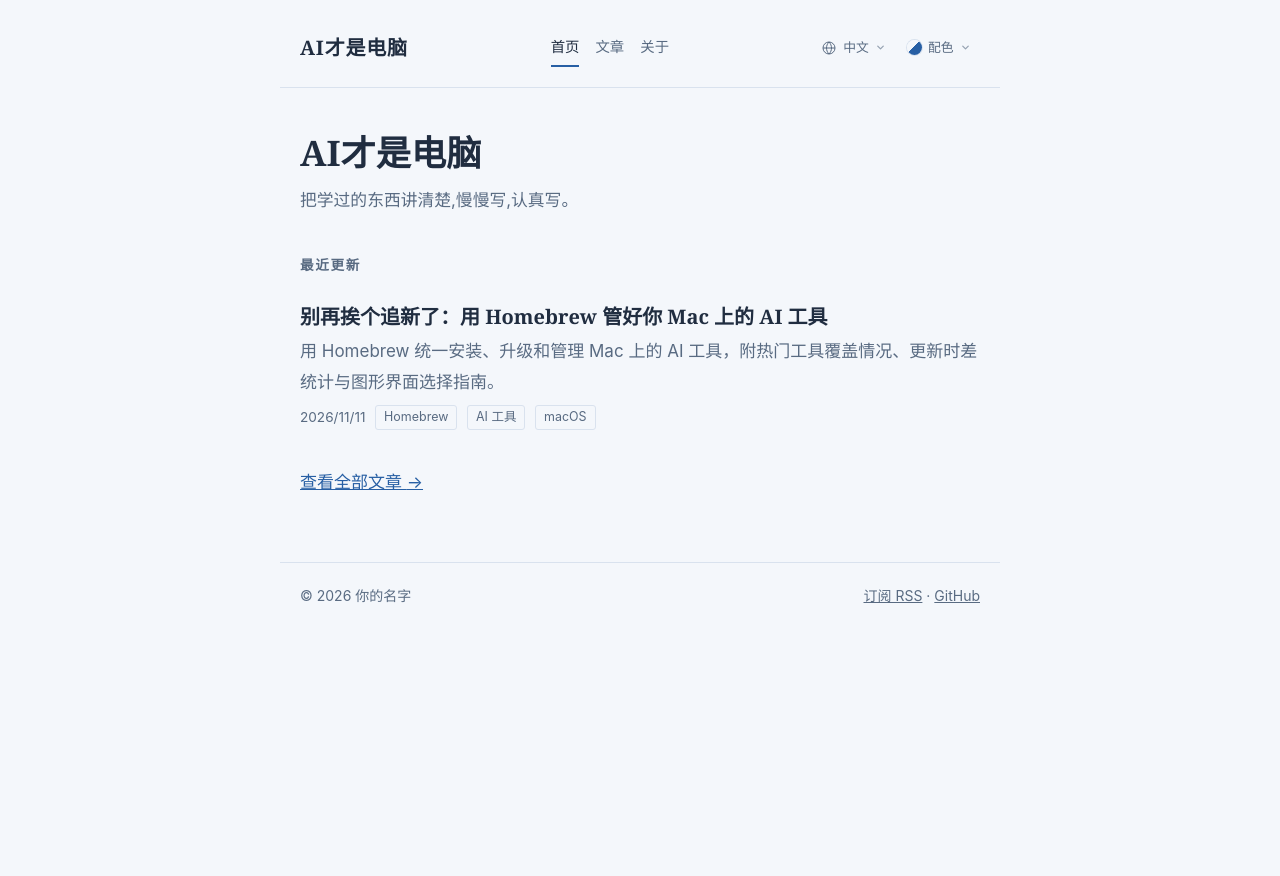
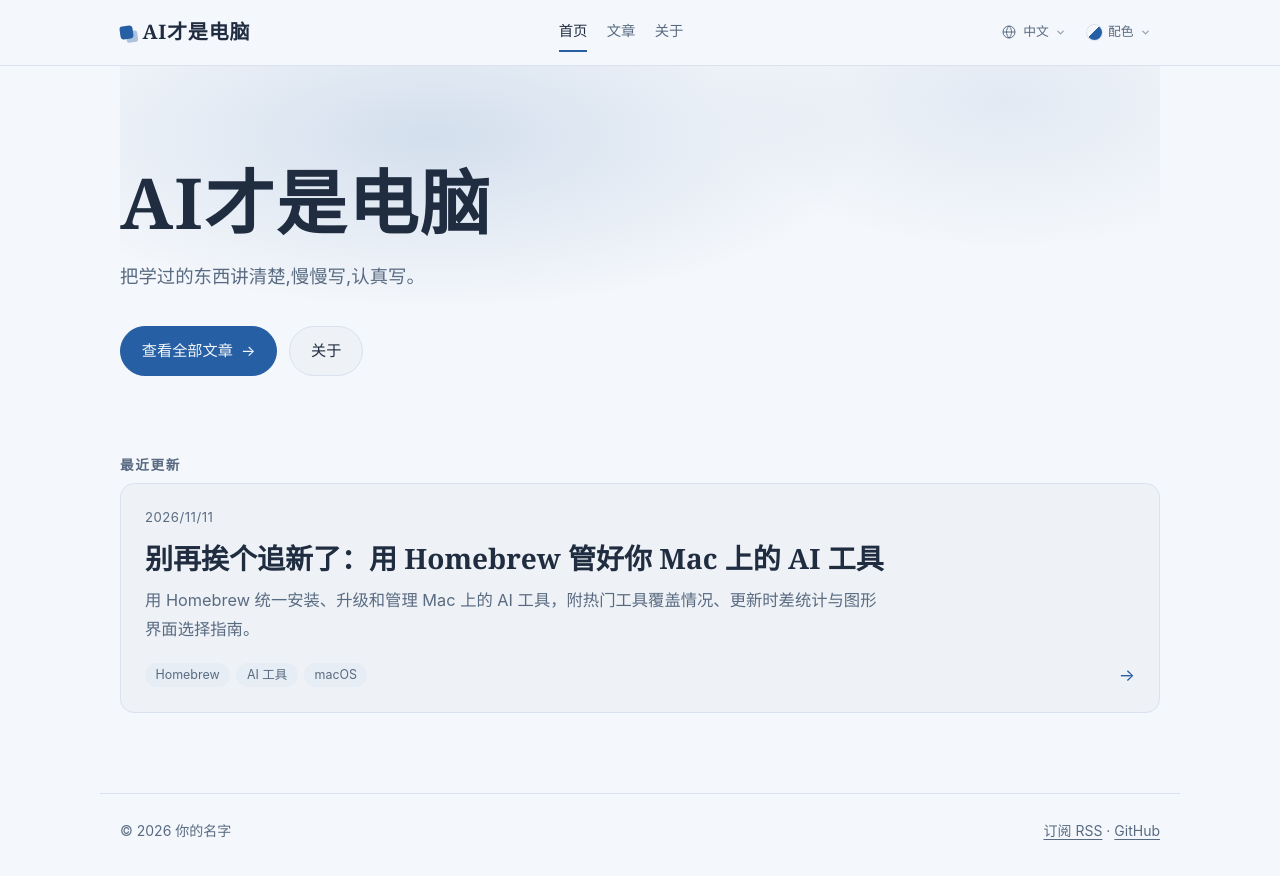
Before and after one commit to standby2025/pasges, an Astro site: page / in a window 1280 px wide. Before the commit the page ends 800 px from the top, so only its background shows below. Built offline with nearby package versions, Linux system fonts and the light colour scheme; Astro itself is replaced by a stand-in of ours.

Commit message:
Redesign UI with sticky header, home hero, post card grid and reading progress
Co-Authored-By: Claude Sonnet 5.5 <noreply@anthropic.com>

```diff
--- a/src/components/Footer.astro
+++ b/src/components/Footer.astro
@@ -17,9 +17,9 @@ const author = AUTHOR === '你的名字' ? ui.author : AUTHOR;
 
 <style>
 	.site-footer {
-		max-width: var(--width);
-		margin: 4rem auto 0;
-		padding: 1.25rem 1.25rem 3rem;
+		max-width: var(--wide);
+		margin: 5rem auto 0;
+		padding: 1.5rem 1.25rem 3rem;
 		display: flex;
 		justify-content: space-between;
 		flex-wrap: wrap;
--- a/src/components/Header.astro
+++ b/src/components/Header.astro
@@ -18,6 +18,7 @@ const isActive = (href: string) =>
 ---
 
 <header class="site-header">
+ <div class="bar">
  <a class="brand" href={localePath(lang, '/')}>{site.title}</a>
  <nav class="main-nav" aria-label={site.navigation}>
   {links.map((link) => <a href={link.href} class:list={{ active: isActive(link.href) }}>{link.label}</a>)}
@@ -53,6 +54,7 @@ const isActive = (href: string) =>
     </button>)}
    </div>
   </details>
+ </div>
  </div>
 </header>
 
@@ -103,9 +105,11 @@ const isActive = (href: string) =>
 </script>
 
 <style>
- .site-header { max-width: var(--width); margin: 0 auto; padding: 1.75rem 1.25rem 1.25rem; display: flex; flex-wrap: wrap; align-items: center; gap: 1rem 1.4rem; border-bottom: 1px solid var(--line); }
- .brand { margin-inline-end: auto; font-family: var(--serif); font-size: 1.25rem; font-weight: 700; letter-spacing: .04em; overflow-wrap: anywhere; color: var(--ink); text-decoration: none; }
- .main-nav { display: flex; flex-wrap: wrap; gap: 1rem; }
+ .site-header { position: sticky; top: 0; z-index: 30; border-bottom: 1px solid var(--line); background: color-mix(in srgb, var(--paper) 82%, transparent); -webkit-backdrop-filter: saturate(1.4) blur(14px); backdrop-filter: saturate(1.4) blur(14px); }
+ .bar { max-width: var(--wide); margin: 0 auto; padding: .8rem 1.25rem; display: flex; flex-wrap: wrap; align-items: center; gap: .6rem 1.6rem; }
+ .brand { display: inline-flex; align-items: center; gap: .6rem; margin-inline-end: auto; font-family: var(--serif); font-size: 1.25rem; font-weight: 700; letter-spacing: .04em; overflow-wrap: anywhere; color: var(--ink); text-decoration: none; }
+ .brand::before { content: ''; flex: none; width: .8rem; height: .8rem; border-radius: 3px; background: var(--accent); box-shadow: .3rem .3rem 0 -.05rem color-mix(in srgb, var(--accent) 35%, transparent); transform: rotate(-8deg); }
+ .main-nav { display: flex; flex-wrap: wrap; gap: 1.2rem; }
  .main-nav a { color: var(--muted); text-decoration: none; font-size: .9rem; padding-block: .35rem; border-bottom: 2px solid transparent; }
  .main-nav a:hover, .main-nav a.active { color: var(--ink); border-bottom-color: var(--accent); }
  .preferences { display: flex; align-items: center; gap: .15rem; margin-inline-start: auto; }
@@ -135,7 +139,7 @@ const isActive = (href: string) =>
  .swatch-rose { background: linear-gradient(135deg,#fcf5f6 50%,#9b3c60 50%); }
  .swatch-night { background: linear-gradient(135deg,#18212e 50%,#91bbf2 50%); }
  @media (max-width: 560px) {
-  .site-header { gap: .7rem .5rem; }
+  .bar { gap: .5rem; }
   .brand { flex-basis: 100%; }
   .main-nav { gap: .8rem; }
   .main-nav a { font-size: .85rem; }
--- a/src/components/PostList.astro
+++ b/src/components/PostList.astro
@@ -6,21 +6,26 @@ import FormattedDate from './FormattedDate.astro';
 
 interface Props {
 	posts: CollectionEntry<'blog'>[];
- lang?: Language;
+	lang?: Language;
+	featured?: boolean;
 }
-const { posts, lang = 'zh' } = Astro.props;
+const { posts, lang = 'zh', featured = false } = Astro.props;
+const arrow = lang === 'ar' ? '←' : '→';
 ---
 
 <ul class="post-list">
 	{
-		posts.map((post) => (
-			<li>
+		posts.map((post, index) => (
+			<li class:list={{ featured: featured && index === 0 }}>
 				<a href={withBase(`/blog/${post.id}/`)}>
+					<div class="meta">
+						<FormattedDate date={post.data.pubDate} lang={localeNames[lang]} />
+					</div>
 					<h3>{post.data.title}</h3>
 					<p>{post.data.description}</p>
-					<div class="meta">
-						<FormattedDate date={post.data.pubDate} lang={localeNames[lang]} />
-						{post.data.tags.map((t) => <span class="tag">{t}</span>)}
+					<div class="foot">
+						<span class="tags">{post.data.tags.map((t) => <span class="tag">{t}</span>)}</span>
+						<span class="arrow" aria-hidden="true">{arrow}</span>
 					</div>
 				</a>
 			</li>
@@ -30,45 +35,92 @@ const { posts, lang = 'zh' } = Astro.props;
 
 <style>
 	.post-list {
-		list-style: none;
+		display: grid;
+		grid-template-columns: repeat(auto-fill, minmax(min(100%, 300px), 1fr));
+		gap: 1.1rem;
 		margin: 0;
 		padding: 0;
+		list-style: none;
 	}
-	li + li {
-		border-top: 1px solid var(--line);
+	li.featured {
+		grid-column: 1 / -1;
 	}
 	a {
-		display: block;
-		padding: 1.25rem 0;
+		display: flex;
+		flex-direction: column;
+		height: 100%;
+		padding: 1.4rem 1.5rem;
+		border: 1px solid var(--line);
+		border-radius: var(--radius);
+		background: var(--card);
 		color: inherit;
 		text-decoration: none;
+		transition: transform 0.18s ease, box-shadow 0.18s ease, border-color 0.18s ease;
+	}
+	a:hover {
+		transform: translateY(-3px);
+		border-color: color-mix(in srgb, var(--accent) 45%, var(--line));
+		box-shadow: var(--shadow);
+	}
+	.meta {
+		margin-bottom: 0.5rem;
+		font-size: 0.82rem;
+		letter-spacing: 0.04em;
+		color: var(--muted);
 	}
 	h3 {
-		margin: 0 0 0.35rem;
+		margin: 0 0 0.5rem;
 		font-family: var(--serif);
 		font-size: 1.25rem;
-		line-height: 1.4;
+		line-height: 1.45;
 		color: var(--ink);
+		transition: color 0.18s;
+	}
+	li.featured h3 {
+		font-size: 1.75rem;
 	}
 	a:hover h3 {
 		color: var(--accent);
 	}
 	p {
-		margin: 0 0 0.5rem;
+		display: -webkit-box;
+		-webkit-line-clamp: 3;
+		-webkit-box-orient: vertical;
+		overflow: hidden;
+		margin: 0 0 1rem;
 		color: var(--muted);
+		font-size: 0.95rem;
+		line-height: 1.75;
 	}
-	.meta {
+	li.featured p {
+		-webkit-line-clamp: 4;
+		max-width: 46rem;
+		font-size: 1.02rem;
+	}
+	.foot {
+		display: flex;
+		align-items: center;
+		justify-content: space-between;
+		gap: 0.75rem;
+		margin-top: auto;
+	}
+	.tags {
 		display: flex;
 		flex-wrap: wrap;
-		align-items: center;
-		gap: 0.6rem;
-		font-size: 0.85rem;
-		color: var(--muted);
+		gap: 0.4rem;
 	}
-	.tag {
-		padding: 0 0.5rem;
-		border: 1px solid var(--line);
-		border-radius: 3px;
-		font-size: 0.78rem;
+	.arrow {
+		color: var(--accent);
+		transition: transform 0.18s;
+	}
+	a:hover .arrow {
+		transform: translateX(4px);
+	}
+	:global([dir='rtl']) a:hover .arrow {
+		transform: translateX(-4px);
+	}
+	@media (prefers-reduced-motion: reduce) {
+		a, h3, .arrow { transition: none; }
+		a:hover { transform: none; }
 	}
 </style>
--- a/src/components/SitePage.astro
+++ b/src/components/SitePage.astro
@@ -31,13 +31,19 @@ const homeTargets = Object.fromEntries(languages.map((language) => [language, lo
  </head>
  <body>
   <Header lang={lang} languageLinks={languageLinks} />
-  <main>
+  <main class:list={{ wide: kind !== 'about' }}>
    {kind === 'home' ? <>
-    <section class="intro"><h1>{ui.title}</h1><p>{ui.description}</p></section>
+    <section class="hero">
+     <h1>{ui.title}</h1>
+     <p class="lede">{ui.description}</p>
+     <div class="actions">
+      <a class="btn primary" href={localePath(lang, '/blog/')}>{ui.all} <span aria-hidden="true">{lang === 'ar' ? '←' : '→'}</span></a>
+      <a class="btn" href={localePath(lang, '/about/')}>{articleUI[lang].about}</a>
+     </div>
+    </section>
     <h2 class="section-title">{ui.recent}</h2>
-    <PostList posts={posts.slice(0, 8)} lang={lang} />
+    <PostList posts={posts.slice(0, 7)} lang={lang} featured />
     {posts.length === 0 && <p>{ui.empty}</p>}
-    <p><a href={localePath(lang, '/blog/')}>{ui.all} <span aria-hidden="true">{lang === 'ar' ? '←' : '→'}</span></a></p>
    </> : kind === 'blog' ? <>
     <h1>{title}</h1>
     {years.map((year) => <section class="year-group">
@@ -51,9 +57,16 @@ const homeTargets = Object.fromEntries(languages.map((language) => [language, lo
  </body>
 </html>
 <style>
+ main.wide { max-width: var(--wide); }
  h1 { margin: 0 0 1rem; font-size: 2.2rem; }
- .intro { margin-bottom: 2.5rem; }
- .intro h1 { margin-bottom: .5rem; }
- .intro p { margin: 0; color: var(--muted); font-size: 1.05rem; }
- .year-group { margin-bottom: 1.5rem; }
+ .hero { position: relative; margin: 0 0 3rem; padding: 3.5rem 0 2rem; }
+ .hero::before { content: ''; position: absolute; inset: -2.5rem 0 auto; height: 22rem; z-index: -1; background: radial-gradient(ellipse 60% 70% at 30% 20%, color-mix(in srgb, var(--accent) 16%, transparent), transparent 70%), radial-gradient(ellipse 40% 60% at 85% 10%, color-mix(in srgb, var(--accent) 9%, transparent), transparent 70%); pointer-events: none; }
+ .hero h1 { margin: 0 0 1rem; font-size: clamp(2.6rem, 7vw, 4.4rem); line-height: 1.15; letter-spacing: .02em; }
+ .lede { max-width: 38rem; margin: 0 0 2rem; color: var(--muted); font-size: 1.15rem; line-height: 1.9; }
+ .actions { display: flex; flex-wrap: wrap; gap: .75rem; }
+ .btn { display: inline-flex; align-items: center; gap: .5rem; padding: .65rem 1.3rem; border: 1px solid var(--line); border-radius: 999px; color: var(--ink); background: var(--card); font-size: .95rem; text-decoration: none; transition: transform .15s, box-shadow .15s, border-color .15s; }
+ .btn:hover { transform: translateY(-2px); border-color: var(--accent); box-shadow: var(--shadow); }
+ .btn.primary { border-color: var(--accent); background: var(--accent); color: var(--paper); }
+ .year-group { margin-bottom: 2.5rem; }
+ @media (prefers-reduced-motion: reduce) { .btn { transition: none; } .btn:hover { transform: none; } }
 </style>
--- a/src/layouts/BlogPost.astro
+++ b/src/layouts/BlogPost.astro
@@ -26,6 +26,7 @@ const direction = lang === 'ar' ? 'rtl' : 'ltr';
   {translationKey && <link rel="alternate" hreflang="x-default" href={new URL(withBase(`/blog/${translationKey}.zh/`), Astro.site)} />}
 	</head>
 	<body>
+		<div class="progress" aria-hidden="true"></div>
 		<Header lang={lang} languageLinks={translations.map((post) => ({ lang: post.data.lang, href: withBase(`/blog/${post.id}/`) }))} />
 		<main>
 			<article>
@@ -42,30 +43,39 @@ const direction = lang === 'ar' ? 'rtl' : 'ltr';
 			</article>
 		</main>
 		<Footer lang={lang} />
+		<script>
+			const bar = document.querySelector<HTMLElement>('.progress');
+			const update = () => {
+				const max = document.documentElement.scrollHeight - innerHeight;
+				bar?.style.setProperty('--p', String(max > 0 ? Math.min(1, scrollY / max) : 0));
+			};
+			addEventListener('scroll', update, { passive: true });
+			addEventListener('resize', update);
+			update();
+		</script>
 	</body>
 </html>
 
 <style>
- .translation-note { color: var(--muted); background: var(--code-bg); padding: .75rem 1rem; border-radius: 6px; font-size: .85rem; }
-
+ .translation-note { margin: 0 0 2rem; padding: .75rem 1rem; border: 1px solid var(--line); border-radius: 10px; background: var(--code-bg); color: var(--muted); font-size: .85rem; }
+	.progress { position: fixed; inset: 0 0 auto 0; z-index: 40; height: 3px; background: var(--accent); transform: scaleX(var(--p, 0)); transform-origin: left; pointer-events: none; }
+	:global([dir='rtl']) .progress { transform-origin: right; }
 	.post-head {
-		margin-bottom: 2rem;
+		margin-bottom: 2.5rem;
+		padding-bottom: 1.5rem;
+		border-bottom: 1px solid var(--line);
 	}
 	h1 {
-		margin: 0 0 0.75rem;
-		font-size: 2rem;
+		margin: 0 0 1rem;
+		font-size: clamp(1.9rem, 5vw, 2.6rem);
+		line-height: 1.3;
 	}
 	.meta {
 		display: flex;
 		flex-wrap: wrap;
-		gap: 0.75rem;
+		align-items: center;
+		gap: 0.5rem 0.9rem;
 		color: var(--muted);
 		font-size: 0.9rem;
 	}
-	.tag {
-		padding: 0 0.5rem;
-		border: 1px solid var(--line);
-		border-radius: 3px;
-		font-size: 0.8rem;
-	}
 </style>
--- a/src/styles/global.css
+++ b/src/styles/global.css
@@ -6,6 +6,11 @@
 	--accent: #8a3b2e;
 	--code-bg: #f1ede4;
 	--width: 720px;
+	--wide: 1080px;
+	--radius: 14px;
+	--card: color-mix(in srgb, var(--paper), var(--ink) 3%);
+	--shadow: 0 1px 2px color-mix(in srgb, var(--ink) 8%, transparent),
+		0 10px 28px color-mix(in srgb, var(--ink) 7%, transparent);
 	--serif: 'Songti SC', 'Noto Serif SC', 'Source Han Serif SC', 'STSong', Georgia, serif;
 	--sans: -apple-system, BlinkMacSystemFont, 'PingFang SC', 'Noto Sans SC', 'Microsoft YaHei',
 		'Helvetica Neue', Arial, sans-serif;
@@ -36,6 +41,10 @@
 }
 html {
 	-webkit-text-size-adjust: 100%;
+	scroll-behavior: smooth;
+}
+::selection {
+	background: color-mix(in srgb, var(--accent) 28%, transparent);
 }
 body {
 	margin: 0;
@@ -52,6 +61,8 @@ main {
 }
 a {
 	color: var(--accent);
+	text-underline-offset: 0.2em;
+	text-decoration-thickness: 1px;
 }
 h1,
 h2,
@@ -82,11 +93,15 @@ img {
 	margin: 1rem 0;
 }
 .prose blockquote {
-	margin: 1.25rem 0;
-	padding: 0.1rem 1.1rem;
+	margin: 1.5rem 0;
+	padding: 0.4rem 1.2rem;
 	border-left: 3px solid var(--accent);
+	border-radius: 0 var(--radius) var(--radius) 0;
+	background: var(--card);
 	color: var(--muted);
 }
+.prose blockquote > :first-child { margin-top: 0; }
+.prose blockquote > :last-child { margin-bottom: 0; }
 .prose code {
 	padding: 0.1em 0.35em;
 	border-radius: 3px;
@@ -95,10 +110,11 @@ img {
 	font-size: 0.88em;
 }
 .prose pre {
-	margin: 1.25rem 0;
-	padding: 1rem 1.1rem;
+	margin: 1.5rem 0;
+	padding: 1.1rem 1.25rem;
 	overflow-x: auto;
-	border-radius: 6px;
+	border: 1px solid var(--line);
+	border-radius: 12px;
 	font-size: 0.88rem;
 	line-height: 1.6;
 }
@@ -120,6 +136,9 @@ img {
 }
 .prose th {
 	background: var(--code-bg);
+}
+.prose tbody tr:nth-child(even) td {
+	background: color-mix(in srgb, var(--code-bg) 45%, transparent);
 }
 .prose hr {
 	margin: 2.5rem 0;
@@ -146,11 +165,26 @@ img {
 }
 
 /* 独立图片保留自身可读背景，正文及阿拉伯文支持窄屏。 */
-.prose img { display: block; width: 100%; height: auto; margin-block: 1.5rem; border-radius: 10px; }
+.prose img { display: block; width: 100%; height: auto; margin-block: 1.75rem; border: 1px solid var(--line); border-radius: 12px; box-shadow: var(--shadow); }
 .prose { overflow-wrap: anywhere; }
 .prose table { display: block; overflow-x: auto; }
 .prose[dir='rtl'] { text-align: right; }
 .prose pre, .prose code { direction: ltr; unicode-bidi: isolate; }
 .prose pre { text-align: left; }
-.prose[dir='rtl'] blockquote { border-left: 0; border-right: 3px solid var(--accent); }
+.prose[dir='rtl'] blockquote { border-left: 0; border-right: 3px solid var(--accent); border-radius: var(--radius) 0 0 var(--radius); }
 .prose[dir='rtl'] th, .prose[dir='rtl'] td { text-align: right; }
+
+.tag {
+	padding: 0.05rem 0.65rem;
+	border-radius: 999px;
+	background: var(--code-bg);
+	font-size: 0.78rem;
+	color: var(--muted);
+}
+:focus-visible {
+	outline: 2px solid var(--accent);
+	outline-offset: 2px;
+}
+@media (prefers-reduced-motion: reduce) {
+	html { scroll-behavior: auto; }
+}
```
